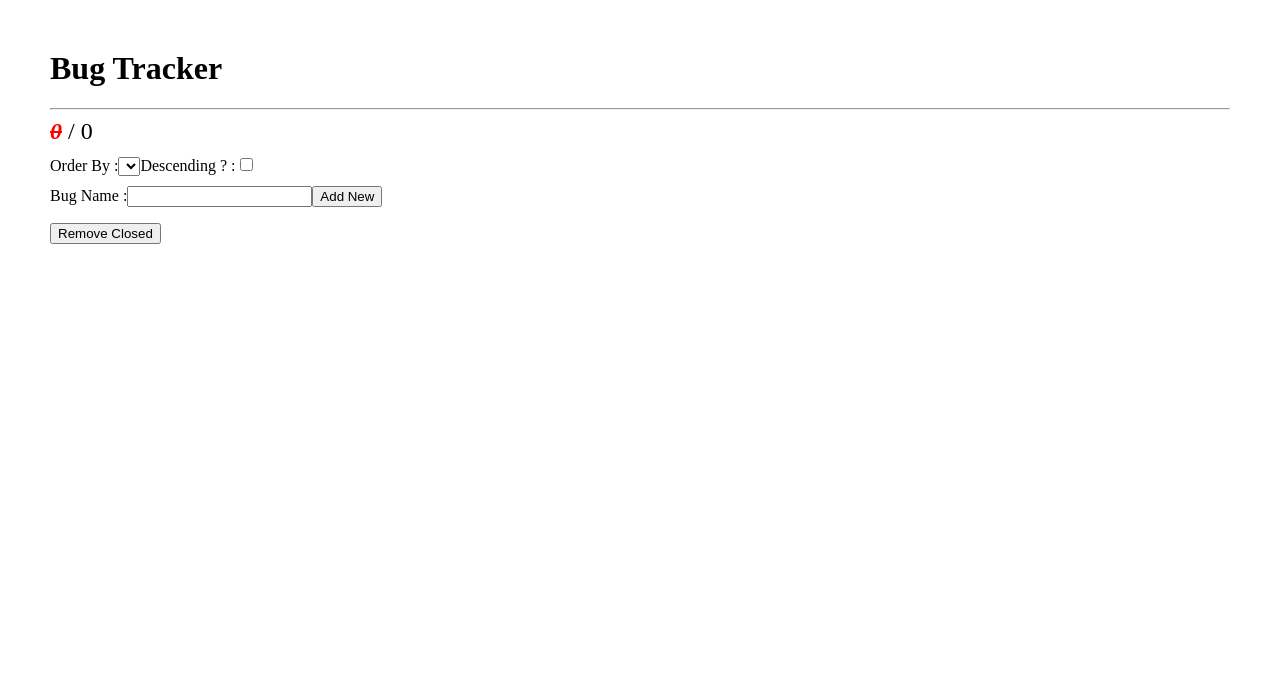
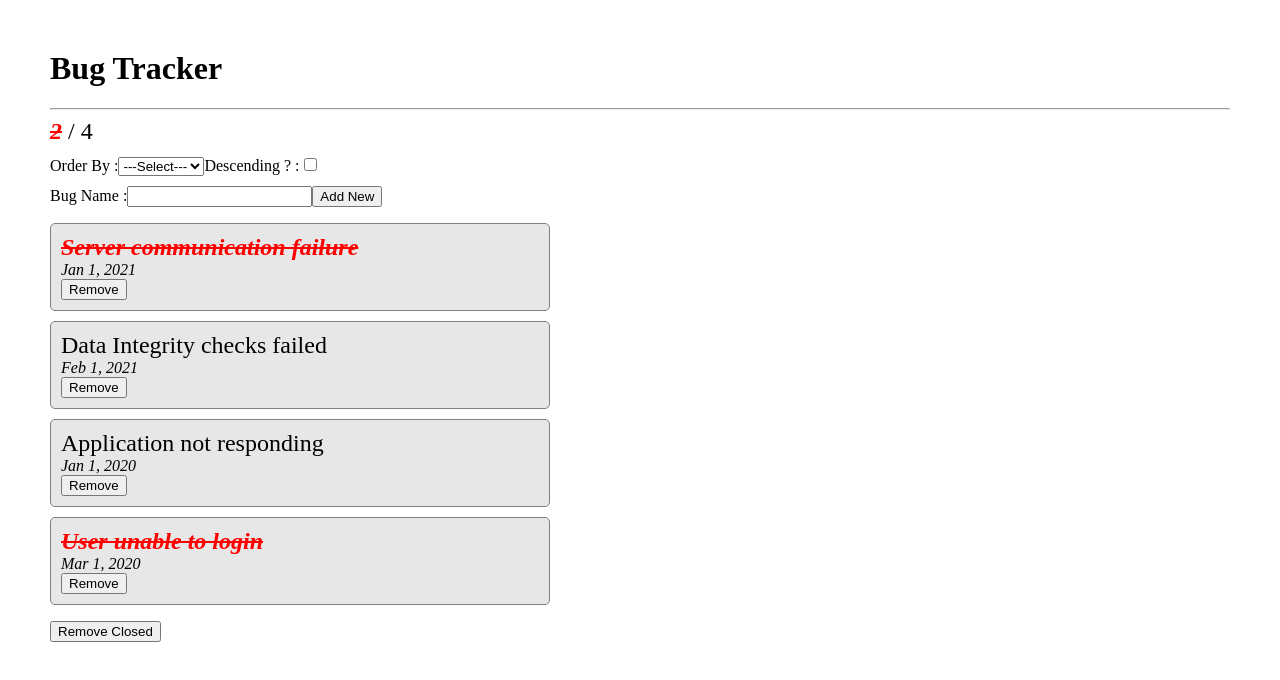
Before and after one commit to tkmagesh/IBM-Angular-Feb-2021, an Angular app in the folder bug-tracker-app/: page / in a window 1280 px wide. Shown: the top 680 px of the page. Built offline with nearby package versions, Linux system fonts and the light colour scheme.

Commit message:
sort - setup

```diff
--- a/bug-tracker-app/src/app/bug-tracker/bug-tracker.component.html
+++ b/bug-tracker-app/src/app/bug-tracker/bug-tracker.component.html
@@ -5,9 +5,12 @@
 </section>
 <section class="sort">
     <label for="">Order By :</label>
-    <select name="" id="">
-        <option value=""></option>
-        <option value=""></option>
+    <select>
+        <option value="">---Select---</option>
+        <option value="id">Id</option>
+        <option value="name">Name</option>
+        <option value="isClosed">Status</option>
+        <option value="createdAt">Created</option>
     </select>
     <label for="">Descending ? :</label>
     <input type="checkbox" name="" id="">
@@ -27,7 +30,7 @@
             >
                 {{bug.name | trimText:40}}
             </span>
-            <div class="datetime">[createdAt]</div>
+            <div class="datetime">{{bug.createdAt | date}}</div>
             <input type="button" value="Remove" (click)="onRemoveClick(bug)">
         </li>
         <!-- <li>
--- a/bug-tracker-app/src/app/bug-tracker/bug-tracker.component.ts
+++ b/bug-tracker-app/src/app/bug-tracker/bug-tracker.component.ts
@@ -5,7 +5,7 @@ import { BugOperationsService } from './services/bugOperations.service';
 @Component({
   selector: 'app-bug-tracker',
   templateUrl: './bug-tracker.component.html',
-  styleUrls: ['./bug-tracker.component.css']
+  styleUrls: ['./bug-tracker.component.css', ]
 })
 export class BugTrackerComponent implements OnInit {
 
@@ -20,6 +20,10 @@ export class BugTrackerComponent implements OnInit {
   }
 
   ngOnInit(): void {
+    this.bugs.push({ id : 3, name : 'Server communication failure', isClosed : true, createdAt : new Date('01-Jan-2021')})
+    this.bugs.push({ id : 2, name : 'Data Integrity checks failed', isClosed : false, createdAt : new Date('01-Feb-2021')})
+    this.bugs.push({ id : 4, name : 'Application not responding', isClosed : false, createdAt : new Date('01-Jan-2020')})
+    this.bugs.push({ id : 1, name : 'User unable to login', isClosed : true, createdAt : new Date('01-Mar-2020')})
   }
 
   onAddNewClick(){
```
